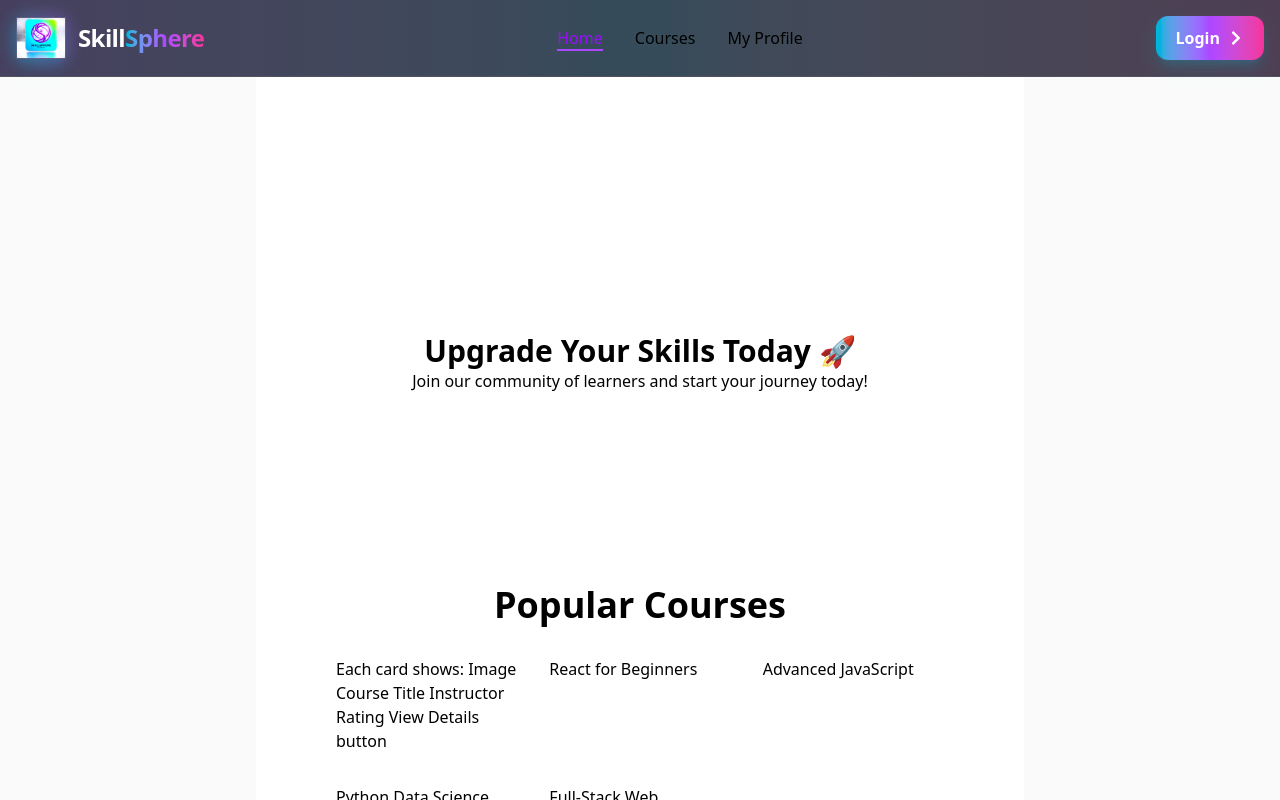
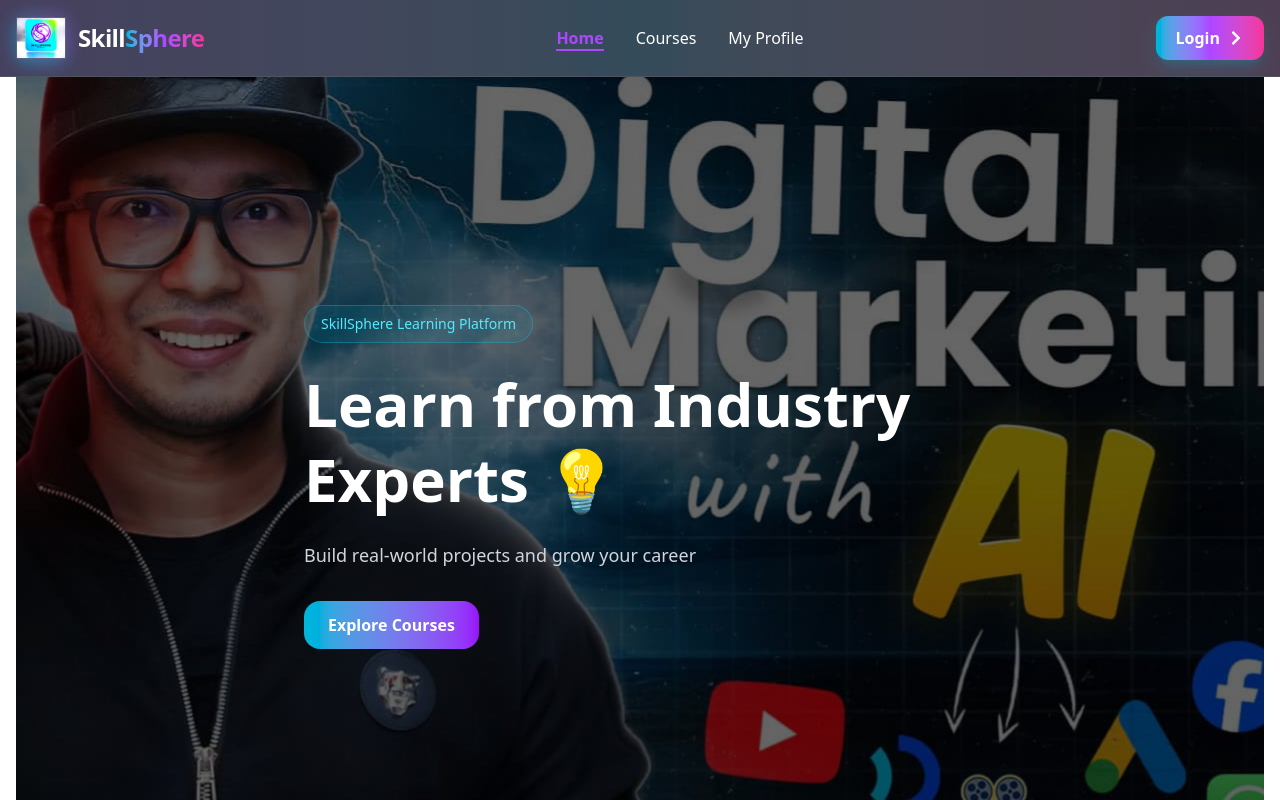
Before and after one commit to taifurrahman27/ph-b13-a008, a Next.js app: page / in a window 1280 px wide. Shown: the top 800 px of the page. Built offline with nearby package versions, Linux system fonts and the light colour scheme.

Commit message:
Banner section added

```diff
--- a/package.json
+++ b/package.json
@@ -16,7 +16,8 @@
     "next": "16.2.6",
     "react": "19.2.4",
     "react-dom": "19.2.4",
-    "react-icons": "^5.6.0"
+    "react-icons": "^5.6.0",
+    "swiper": "^12.1.4"
   },
   "devDependencies": {
     "@tailwindcss/postcss": "^4",
--- a/public/data.json
+++ b/public/data.json
@@ -6,6 +6,7 @@
         "duration": "65 hours",
         "rating": 4.9,
         "level": "Beginner",
+        "price": 89.99,
         "description": "Master HTML, CSS, JavaScript, React, and Node.js with hands-on projects.",
         "image": "/images/id-1.jpg",
         "category": "Development"
@@ -17,6 +18,7 @@
         "duration": "15 hours",
         "rating": 4.8,
         "level": "Intermediate",
+        "price": 59.99,
         "description": "Learn to create scalable design systems and high-fidelity prototypes in Figma.",
         "image": "/images/id-2.jpg",
         "category": "Design"
@@ -28,6 +30,7 @@
         "duration": "25 hours",
         "rating": 4.7,
         "level": "Intermediate",
+        "price": 69.99,
         "description": "Use NumPy, Pandas, Seaborn, and Scikit-Learn to analyze complex datasets.",
         "image": "/images/id-3.jpg",
         "category": "Data Science"
@@ -38,6 +41,7 @@
         "instructor": "Mark Thompson",
         "duration": "12 hours",
         "rating": 4.5,
+        "price": 49.99,
         "level": "Beginner",
         "description": "A comprehensive guide to SEO, Social Media Marketing, and Google Ads.",
         "image": "/images/id-4.jpg",
@@ -50,6 +54,7 @@
         "duration": "30 hours",
         "rating": 4.9,
         "level": "Beginner",
+        "price": 79.99,
         "description": "Stop hackers, prevent tracking, and learn network security from the ground up.",
         "image": "/images/id-5.jpg",
         "category": "IT & Software"
@@ -61,6 +66,7 @@
         "duration": "10 hours",
         "rating": 4.6,
         "level": "Beginner",
+        "price": 39.99,
         "description": "Understanding color theory, typography, and layout for professional branding.",
         "image": "/images/id-6.jpg",
         "category": "Design"
@@ -72,6 +78,7 @@
         "duration": "40 hours",
         "rating": 4.9,
         "level": "Advanced",
+        "price": 89.99,
         "description": "Build high-performance web applications using the latest Next.js App Router.",
         "image": "/images/id-7.jpg",
         "category": "Development"
@@ -83,6 +90,7 @@
         "duration": "18 hours",
         "rating": 4.7,
         "level": "Intermediate",
+        "price": 59.99,
         "description": "Master Excel for financial analysis, investment banking, and forecasting.",
         "image": "/images/id-8.jpg",
         "category": "Finance"
@@ -94,6 +102,7 @@
         "duration": "28 hours",
         "rating": 4.8,
         "level": "Intermediate",
+        "price": 69.99,
         "description": "Build beautiful native apps for iOS and Android with a single codebase.",
         "image": "/images/id-9.jpg",
         "category": "Development"
@@ -105,6 +114,7 @@
         "duration": "6 hours",
         "rating": 4.4,
         "level": "All Levels",
+        "price": 39.99,
         "description": "Overcome fear and deliver powerful presentations that captivate any audience.",
         "image": "/images/id-10.jpg",
         "category": "Personal Development"
--- a/src/app/all-courses/[id]/page.jsx
+++ b/src/app/all-courses/[id]/page.jsx
@@ -159,7 +159,7 @@ const CourseDetailsPage = async ({ params }) => {
                             <div className="flex items-center gap-2 text-cyan-400">
                                 <FaUsers />
                                 <span>
-                                    + Students
+                                    99K+ Students
                                 </span>
                             </div>
 
@@ -191,7 +191,7 @@ const CourseDetailsPage = async ({ params }) => {
                         <div className="mt-8">
 
                             <h2 className="text-2xl font-bold text-cyan-400">
-                                Contact for Pricing and Enrollment
+                                Price: ${course.price}
                             </h2>
 
                         </div>
--- a/src/app/page.js
+++ b/src/app/page.js
@@ -6,8 +6,8 @@ import LearningTips from "@/components/homepage/LearningTips";
 import TopInstructors from "@/components/homepage/TopInstructors";
 export default function Home() {
   return (
-    <div className="flex flex-col flex-1 items-center justify-center bg-zinc-50 font-sans dark:bg-black">
-      <main className="flex flex-1 w-full max-w-3xl flex-col items-center justify-between py-32 px-16 bg-white dark:bg-black sm:items-start">
+    <div className="container mx-auto px-4">
+      <main>
 
         <Banner />
         <PopularCourses />
@@ -16,7 +16,6 @@ export default function Home() {
         <TopInstructors />
 
 
-
       </main>
     </div>
   );
--- a/src/components/Navlink.jsx
+++ b/src/components/Navlink.jsx
@@ -7,7 +7,7 @@ const Navlink = ({ href, children }) => {
     const pathname = usePathname();
     const isActive = href === pathname
 
-    return <Link href={href} className={`${isActive ? "border-b-2 border-b-purple-500 text-purple-600" : ""}`}>
+    return <Link href={href} className={`${isActive ? "border-b-2 border-b-purple-500 text-purple-500 font-bold" : "text-white"}`}>
         {children}
     </Link>
 
--- a/src/components/homepage/Banner.jsx
+++ b/src/components/homepage/Banner.jsx
@@ -1,12 +1,116 @@
-import React from 'react';
+"use client";
+import Image from "next/image";
+import { Swiper, SwiperSlide } from "swiper/react";
+import { Autoplay, Pagination, EffectFade } from "swiper/modules";
 
-const Banner = () => {
+import "swiper/css";
+import "swiper/css/pagination";
+import "swiper/css/effect-fade";
+
+import banner1 from "../../../public/images/id-1.jpg";
+import banner2 from "../../../public/images/id-4.jpg";
+import banner3 from "../../../public/images/id-5.jpg";
+import Link from "next/link";
+
+const slides = [
+    {
+        image: banner1,
+        title: "Upgrade Your Skills Today 🚀",
+        desc: "Learn modern web development with SkillSphere",
+    },
+    {
+        image: banner2,
+        title: "Learn from Industry Experts 💡",
+        desc: "Build real-world projects and grow your career",
+    },
+    {
+        image: banner3,
+        title: "Become Job Ready 🔥",
+        desc: "Master frontend, backend & full-stack development",
+    },
+];
+
+export default function Banner() {
     return (
-        <div className='container mx-auto my-20 py-12 px-4 rounded-lg text-center mb-8'>
-            <h1 className='text-3xl font-bold text-center'>Upgrade Your Skills Today 🚀</h1>
-            <p>Join our community of learners and start your journey today!</p>
-        </div>
+        <section className="relative min-h-screen bg-[#0B1120] overflow-hidden">
+
+            <div className="absolute top-0 left-0 w-72 h-72 bg-cyan-500/20 blur-3xl rounded-full"></div>
+            <div className="absolute bottom-0 right-0 w-96 h-96 bg-purple-500/20 blur-3xl rounded-full"></div>
+
+            <Swiper
+                modules={[Autoplay, Pagination, EffectFade]}
+                autoplay={{ delay: 3500 }}
+                pagination={{ clickable: true }}
+                effect="fade"
+                fadeEffect={{ crossFade: true }}
+                loop={true}
+                className="h-screen"
+            >
+                {slides.map((slide, index) => (
+                    <SwiperSlide key={index}>
+                        <div className="relative h-screen flex items-center overflow-hidden">
+
+                            <div className="absolute inset-0 scale-110 animate-zoomSlow">
+                                <Image
+                                    src={slide.image}
+                                    alt="banner"
+                                    fill
+                                    priority
+                                    className="object-cover"
+                                />
+                            </div>
+
+                            <div className="absolute inset-0 bg-black/60"></div>
+
+                            <div className="relative z-10 max-w-7xl mx-auto px-6 lg:px-8 text-white">
+
+                                <div className="max-w-2xl">
+
+                                    <span className="inline-block px-4 py-2 rounded-full border border-cyan-400/30 bg-cyan-500/10 text-cyan-300 text-sm mb-6">
+                                        SkillSphere Learning Platform
+                                    </span>
+
+                                    <h1 className="text-4xl md:text-6xl font-black leading-tight">
+                                        {slide.title}
+                                    </h1>
+
+                                    <p className="mt-6 text-gray-300 text-lg">
+                                        {slide.desc}
+                                    </p>
+
+                                    <div className="mt-8">
+
+                                        <Link href="/all-courses" className="inline-block px-6 py-3 rounded-2xl bg-linear-to-r from-cyan-500 to-purple-600 text-white font-semibold hover:scale-105 transition-transform duration-200">
+
+                                            Explore Courses
+
+                                        </Link>
+                                    </div>
+
+                                </div>
+
+                            </div>
+
+                        </div>
+                    </SwiperSlide>
+                ))}
+            </Swiper>
+
+            <style jsx>{`
+                @keyframes zoomSlow {
+                    0% {
+                        transform: scale(1.1);
+                    }
+                    100% {
+                        transform: scale(1.25);
+                    }
+                }
+
+                .animate-zoomSlow {
+                    animation: zoomSlow 6s ease-in-out infinite alternate;
+                }
+            `}</style>
+
+        </section>
     );
-};
-
-export default Banner;
+}
```
Also changed, not shown: src/components/allCourses/CourseCard.jsx (+8 -15 lines), 1 other file (tests, documents, lock files or other folders).
